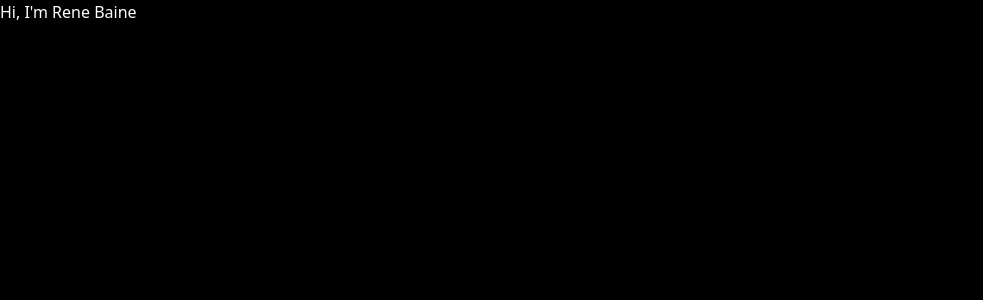
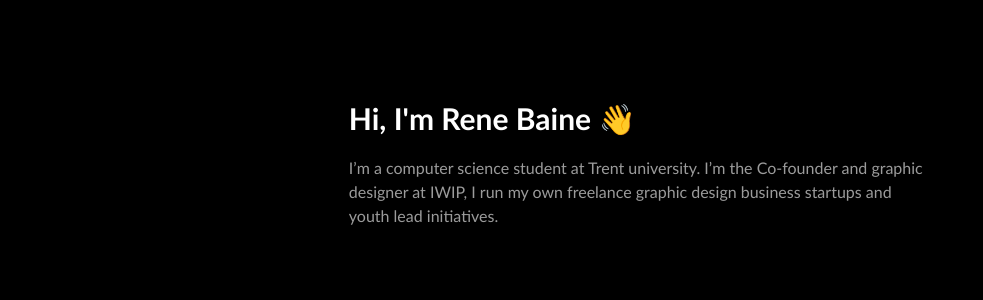
Before and after one commit to Baine-Rene/Baine-Rene.github.io, a Next.js app: page / in a window 1280 px wide. Shown: the top 300 px of the page, without its empty margins (0-983 px from the left). Built offline with nearby package versions, Linux system fonts and the light colour scheme.

Commit message:
Added introduction title and paragraph

```diff
--- a/src/app/globals.css
+++ b/src/app/globals.css
@@ -119,10 +119,25 @@
   body {
     @apply bg-background text-foreground;
     background-color: black;
+    margin: 0 auto;
+    width: 100%;
+    max-width: 80ch;
+    padding: 5em;
+    line-height: 1.5;
+    font-family: "Trebuchet MS", "Lucida Sans Unicode", "Lucida Grande",
+      "Lucida Sans", Arial, sans-serif;
   }
 }
 
-h1, h2, h3, h4, h5, h6{
+h1,
+h2,
+h3,
+h4,
+h5,
+h6 {
   color: white;
+}
 
+p{
+  color: #9B9B9B;
 }
--- a/src/app/page.tsx
+++ b/src/app/page.tsx
@@ -3,7 +3,8 @@
 export default function Home() {
   return (
     <div>
-      <h1>Hi, I&apos;m Rene Baine</h1>
+      <h1 className="text-3xl font-extrabold my-5">Hi, I&apos;m Rene Baine 👋</h1>
+      <p>I’m a computer science student at Trent university. I’m the Co-founder and graphic designer at IWIP, I run my own freelance graphic design business startups and youth lead initiatives. </p>
     </div>
   );
 }
```
